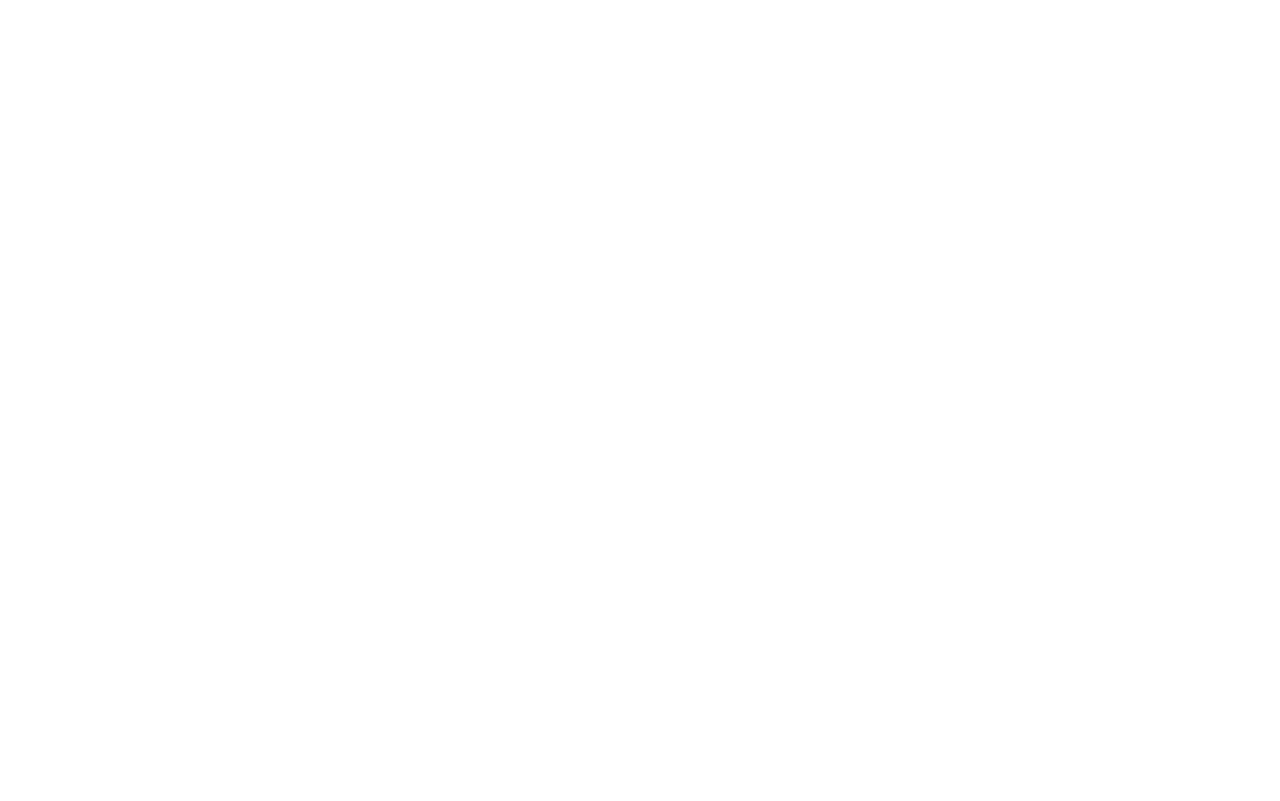
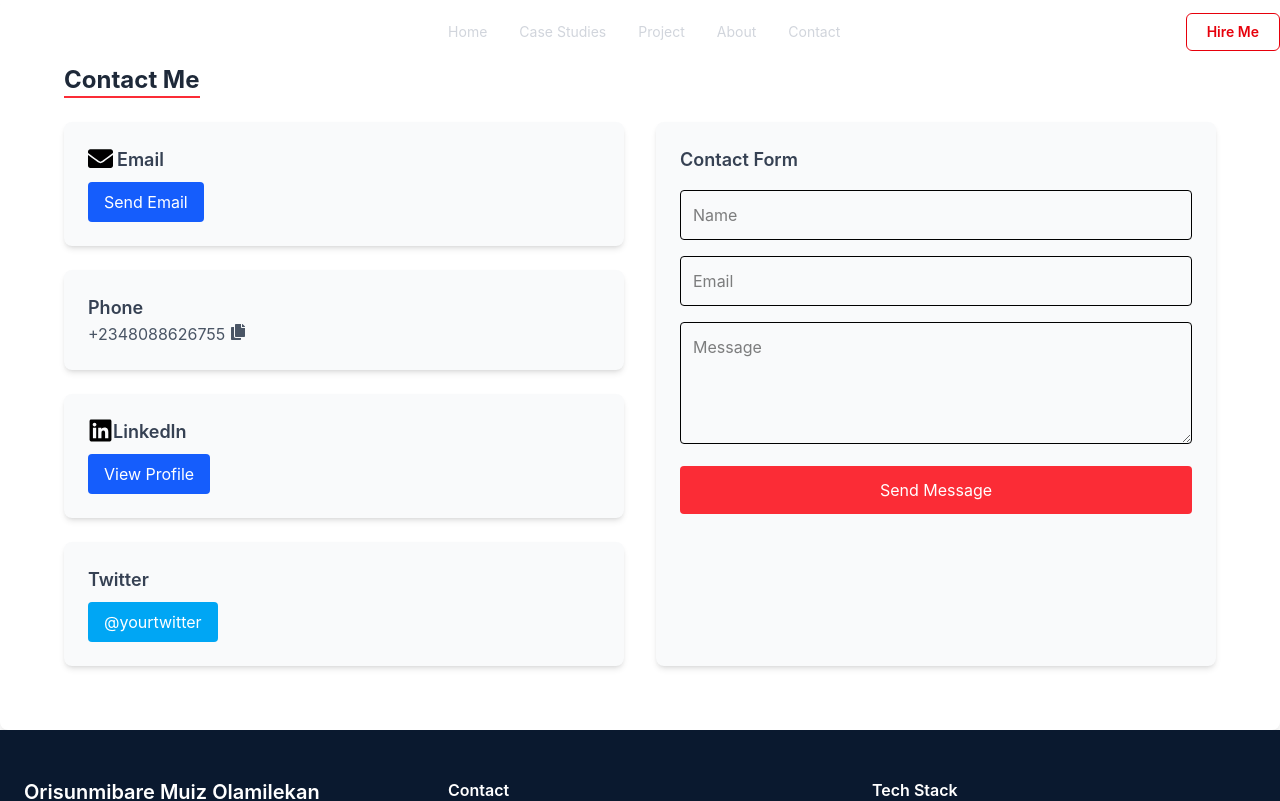
Before and after one commit to Orisunmibare-Muiz/Muiz-Portfolio, a React (Vite) app: page /contact in a window 1280 px wide. Before the commit this address had no page. Shown: the top 801 px of the page. Built offline with nearby package versions, Linux system fonts and the light colour scheme.

Commit message:
feat: add contact page

```diff
--- a/src/App.jsx
+++ b/src/App.jsx
@@ -1,7 +1,7 @@
 import React from 'react'
 import { BrowserRouter as Router, Routes, Route } from 'react-router-dom'
 import Home from './Pages/Home'
-import About from './Components/About'
+import ContactMe from './Pages/ContactMe'
 
 export default function App() {
   return (
@@ -9,7 +9,7 @@ export default function App() {
       <Router>
         <Routes>
           <Route path="/" element={<Home />} />
-          <Route path="/about" element={<About />} />
+          <Route path="/contact" element={<ContactMe />} />
         </Routes>
       </Router>
     </>
--- a/src/Components/About.jsx
+++ b/src/Components/About.jsx
@@ -88,7 +88,7 @@ export default function About() {
                             <div>
                                 <h3 className="text-sm font-bold text-gray-400 tracking-widest uppercase mb-3">My Journey</h3>
                                 <p className="text-gray-700 leading-relaxed mb-4">
-                                    I am a frontend developer driven by curiosity and precision. I enjoy crafting interfaces where clean design meets solid engineering—turning complex ideas into fast, intuitive, and scalable digital products.
+                                    <strong> My name is Orisunmibare Muiz</strong>. I am a frontend developer driven by curiosity and precision. I enjoy crafting interfaces where clean design meets solid engineering—turning complex ideas into fast, intuitive, and scalable digital products.
                                 </p>
                             </div>
                             <div>
--- a/src/Components/CaseCard.jsx
+++ b/src/Components/CaseCard.jsx
@@ -56,9 +56,9 @@ const Card = ({ props }) => {
 export default function CaseCard() {
     return (
         <>
-            <div id='#project' className='md:py-20'>
+            <div id='project' className='md:py-20'>
                 <h2 className='text-4xl md:text-5xl font-bold leading-tight text-center mb-12'>
-                    RESULT SHOWCASE / <span className='text-red-600'>IMPACT STORIES</span> / CASE STUDIES
+                    RESULT SHOWCASE / <span className='text-red-600'>IMPACT STORIES</span>
                 </h2>
                 <div className="grid grid-cols-1 md:grid-cols-2 lg:grid-cols-3 gap-7 p-6">
                     {CaseCardData.map((props, index) => (
--- /dev/null
+++ b/src/Components/Contact.jsx
@@ -0,0 +1,80 @@
+import React, { useState } from 'react'
+import { FaLinkedin, FaEnvelope, FaCopy } from 'react-icons/fa';
+
+export default function Contact() {
+
+    const [copy, setCopy] = useState(false);
+    const numberToCopy = "+2348088626755";
+
+    const handleCopy = () => {
+        navigator.clipboard.writeText(numberToCopy).then(() => {
+            setCopy(true);
+            setTimeout(() => setCopy(false), 2000); // Reset copy state after 2 seconds and keeps UI CLean
+        })
+    }
+
+
+
+    return (
+        <>
+            <div class="max-w-7xl mx-auto p-8 bg-white rounded-lg shadow-lg md:p-16">
+                <h2 class="text-2xl font-bold text-gray-800 mb-6 border-b-2 border-red-500 inline-block">
+                    Contact Me
+                </h2>
+
+                <div class="grid grid-cols-1 md:grid-cols-2 gap-8">
+                    {/* Contact Card Section  */}
+                    <div class="space-y-6">
+                        <div class="p-6 rounded-lg shadow-md bg-gray-50">
+                            <div className='hover:text-red-400'>
+                                <div className='flex flex-row '>
+                                    <div className="text-[25px] md:mr-1">
+                                        <FaEnvelope />
+                                    </div>
+                                    <h3 class="text-lg font-semibold text-gray-700">Email</h3>
+                                </div>
+                                <a href="mailto:orismuiz2003@gmail.com" target="_blank" rel="noopener noreferrer" class="inline-block mt-2 px-4 py-2 bg-blue-600 text-white rounded hover:bg-blue-700">
+                                    Send Email
+                                </a>
+                            </div>
+                        </div>
+                        <div class="p-6 rounded-lg shadow-md bg-gray-50">
+                            <h3 class="text-lg font-semibold text-gray-700">Phone</h3>
+                            <p class="text-gray-600">{numberToCopy} <button onClick={handleCopy} title={copy ? "Copied!" : "Copy"}><FaCopy /></button></p>
+                            {copy && <p class="text-green-600 text-sm mt-2">Copied to clipboard!</p>}
+                        </div>
+                        <div class="p-6 rounded-lg shadow-md bg-gray-50">
+                            <div className='hover:text-blue-400'>
+                                <div className='flex flex-row '> <div className="text-[25px]"><FaLinkedin /></div> <h3 class="text-lg font-semibold text-gray-700">LinkedIn</h3></div>
+                                <a href="https://linkedin.com/in/muiz-orisunmibare-b397892a8" target="_blank" rel="noopener noreferrer" class="inline-block mt-2 px-4 py-2 bg-blue-600 text-white rounded hover:bg-blue-700">
+                                    View Profile
+                                </a>
+                            </div>
+
+                        </div>
+                        <div class="p-6 rounded-lg shadow-md bg-gray-50">
+                            <h3 class="text-lg font-semibold text-gray-700">Twitter</h3>
+                            <a href="#" class="inline-block mt-2 px-4 py-2 bg-sky-500 text-white rounded hover:bg-sky-600">
+                                @yourtwitter
+                            </a>
+                        </div>
+                    </div>
+                    {/* Contact Form Section  */}
+                    <div class="p-6 rounded-lg shadow-md bg-gray-50">
+                        <h3 class="text-lg font-semibold text-gray-700 mb-4">Contact Form</h3>
+                        <form class="space-y-4">
+                            <input type="text" placeholder="Name" class="w-full p-3 border rounded focus:outline-none focus:ring-2 focus:ring-red-500" />
+                            <input type="email" placeholder="Email" class="w-full p-3 border rounded focus:outline-none focus:ring-2 focus:ring-red-500" />
+                            <textarea placeholder="Message" rows="4" class="w-full p-3 border rounded focus:outline-none focus:ring-2 focus:ring-red-500"></textarea>
+                            <button type="submit" class="w-full bg-red-500 text-white py-3 rounded hover:bg-red-600">
+                                Send Message
+                            </button>
+                        </form>
+                    </div>
+                </div>
+            </div>
+
+
+        </>
+    )
+}
--- a/src/Components/HeroSection.jsx
+++ b/src/Components/HeroSection.jsx
@@ -1,6 +1,7 @@
 import React from 'react'
+import { HashLink } from 'react-router-hash-link'
+import Hero1 from "/Images/Hero1.jpg"
 import Hero from "/Images/Hero.jpg"
-import Hero1 from "/Images/Hero1.jpg"
 import Hero4 from "/Images/Hero4.jpg"
 import Hero5 from "/Images/Hero5.jpg"
 
@@ -25,10 +26,10 @@ export default function HeroSection() {
                     </p>
 
                     <div className="flex gap-4">
-                        <button className="bg-primary px-6 py-3 rounded-md font-semibold hover:bg-blue-700 transition">
-                            View My Work
-                        </button>
-                        <button className="border border-accent text-accent px-6 py-3 rounded-md hover:bg-accent hover:text-white transition">
+                        <HashLink to="#project" className="bg-primary px-6 py-3 rounded-md font-semibold hover:bg-blue-700 transition cursor-pointer">
+                                View My Work
+                        </HashLink>
+                        <button className="border border-accent text-accent px-6 py-3 rounded-md hover:bg-accent hover:text-white transition cursor-pointer">
                             Let’s Work Together
                         </button>
                     </div>
--- a/src/Components/Shared Components/Nav.jsx
+++ b/src/Components/Shared Components/Nav.jsx
@@ -5,6 +5,10 @@ import { useState } from 'react';
 
 export default function Nav() {
     const [open, setOpen] = useState(false);
+    const topReload = () => {
+        window.scrollTo({ top: 0, behavior: "smooth" }); // 📝format - window.scrollTo({ horizontal(x), vertical(y) })
+        window.location.href = "/"; // 📝format - window.location.href = "url"
+    }
 
     return (
         <>
@@ -12,7 +16,7 @@ export default function Nav() {
                 <div className="max-w-7xl mx-auto px-6 md:px-0 h-16 flex items-center justify-between">
 
                     {/* LOGO */}
-                    <div className=" text-white font-bold text-lg">
+                    <div onClick={topReload} className=" text-white font-bold text-lg cursor-pointer">
                         <span className="w-3 h-3 bg-primary rounded-sm" />
                         MyPortfolio
                     </div>
@@ -23,7 +27,7 @@ export default function Nav() {
                         <HashLink to="#case-studies" className="hover:text-white transition cursor-pointer">Case Studies</HashLink>
                         <HashLink to="#project" className="hover:text-primary transition cursor-pointer">Project</HashLink>
                         <HashLink to="#about" className="hover:text-white transition cursor-pointer">About</HashLink>
-                        <HashLink to="#contact" className="hover:text-white transition cursor-pointer">Contact</HashLink>
+                        <HashLink to="/contact" className="hover:text-white transition cursor-pointer">Contact</HashLink>
                     </ul>
 
                     {/* CTA - Call to action */}
--- /dev/null
+++ b/src/Pages/ContactMe.jsx
@@ -0,0 +1,14 @@
+import React from 'react'
+import Nav from '../Components/Shared Components/Nav'
+import Contact from '../Components/Contact'
+import Footer from '../Components/Shared Components/Footer'
+
+export default function ContactMe() {
+    return (
+        <>
+        <Nav />
+        <Contact />
+        <Footer />
+        </>
+    )
+}
```
Also changed, not shown: src/Components/Shared Components/Footer.jsx (line endings or trailing spaces).
